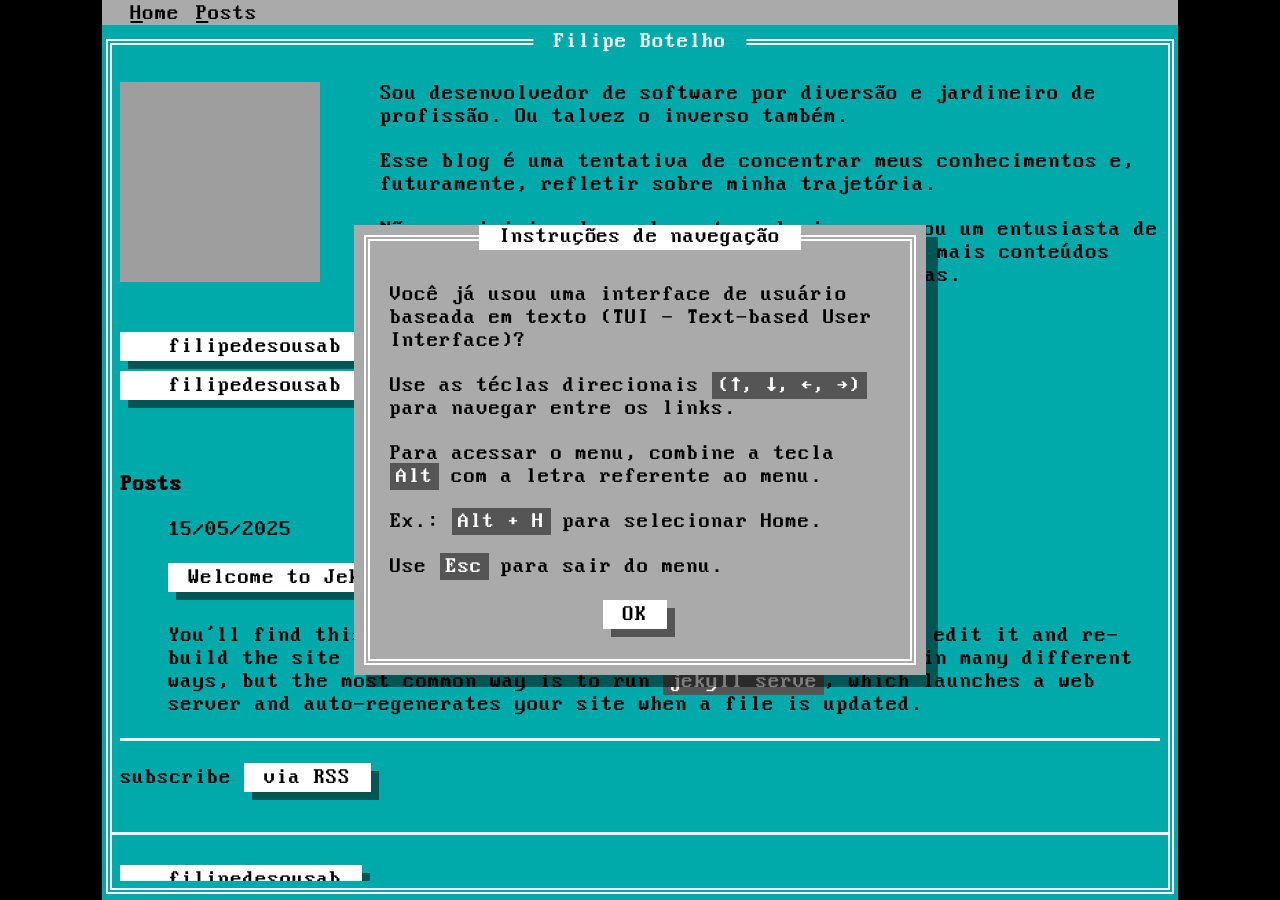
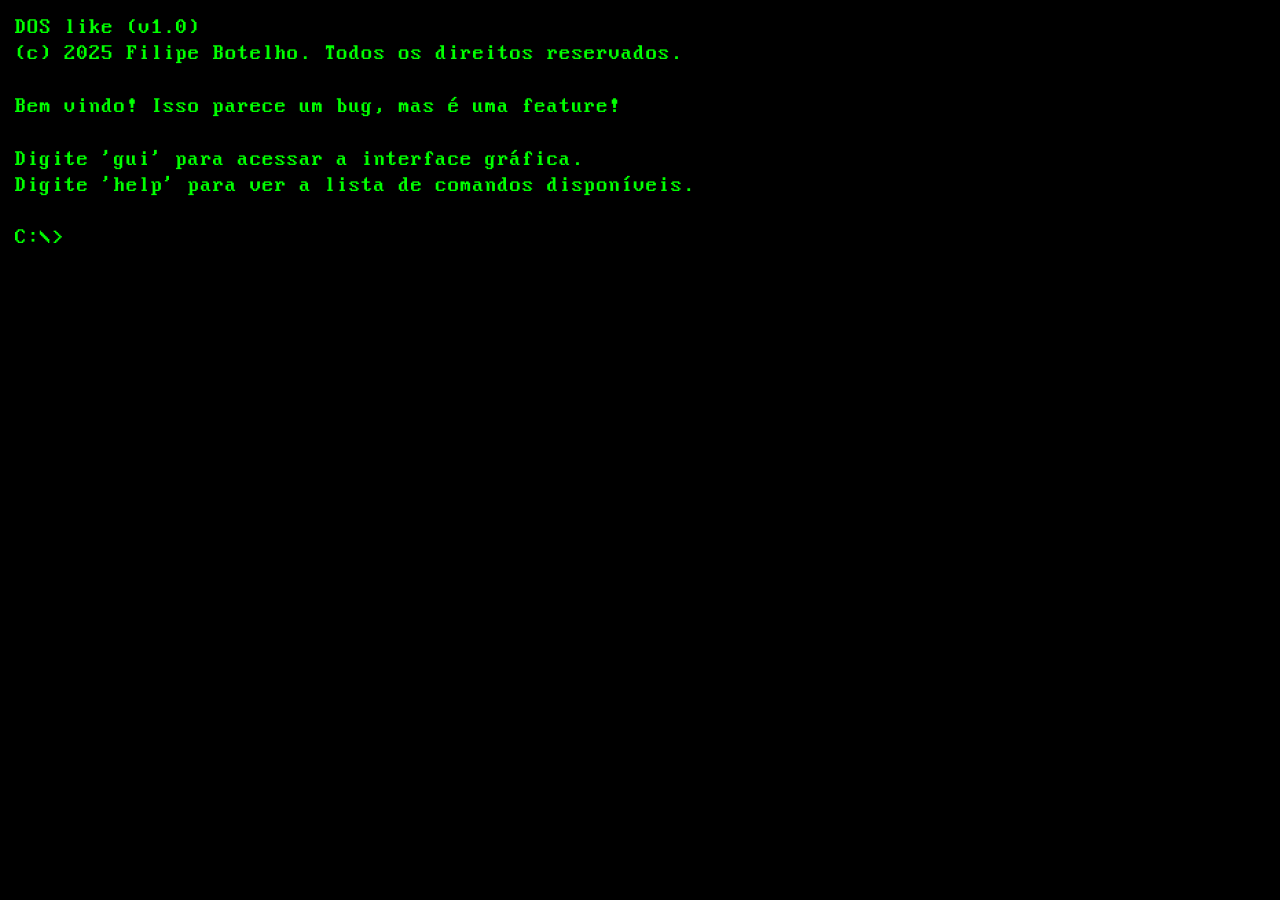
Before and after one commit to filipedesousab/filipedesousab.github.io, a Jekyll site: the page built from index.html, in a window 1280 px wide. Built offline with Jekyll 4.4.1, drawn with Linux system fonts in a browser that asks for light colours; grey boxes are pictures that could not be loaded.

Commit message:
Add msdos interface to index

```diff
--- a/_includes/header.html
+++ b/_includes/header.html
@@ -6,11 +6,7 @@
   <nav class="site-nav">
     <ul>
       <li>
-        <a
-          class="page-link h"
-          rel="author"
-          href="{{ "/" | relative_url }}">
-          <span>H</span>ome</a>
+        <a class="page-link h" rel="author" href="{{ "/gui" | relative_url }}"><span>H</span>ome</a>
       </li>
       {%- if page_paths -%}
         {%- for path in page_paths -%}
@@ -25,13 +21,16 @@
           {%- endif -%}
         {%- endfor -%}
       {%- endif -%}
+      <li>
+        <a class="page-link s" rel="author" href="{{ "/" | relative_url }}"><span>S</span>air</a>
+      </li>
     </ul>
   </nav>
 
   <span class="site-title">
     {{ site.title | escape }}
     {%- if page.title -%}
-      {{ " - " }}{{ page.title | escape }}
+    {{ " - " }}{{ page.title | escape }}
     {%- endif -%}
   </span>
 </header>
--- /dev/null
+++ b/assets/dos.css
@@ -0,0 +1,59 @@
+@font-face {
+    font-family: DOS;
+    src: url('./fonts/perfect_dos_vga_437_win.ttf');
+}
+
+@font-face {
+    font-family: IBM_VGA8;
+    src: url('./fonts/ibm_vga8.woff2');
+}
+
+body,
+html {
+    margin: 0;
+    padding: 0;
+    height: 100%;
+    background-color: #000000;
+    color: #00FF00;
+    font-family: DOS, IBM_VGA8, monospace;
+    font-size: 22px;
+}
+
+#terminal {
+    padding: 15px;
+    height: 100vh;
+    box-sizing: border-box;
+    overflow-y: auto;
+    cursor: text;
+}
+
+#output p {
+    margin: 0;
+    white-space: pre-wrap;
+    line-height: 1.2;
+}
+
+.input-area {
+    display: flex;
+    align-items: center;
+}
+
+.prompt {
+    margin-right: 8px;
+}
+
+#input-line {
+    outline: none;
+    caret-color: transparent;
+}
+
+.input-area::after {
+    content: '█';
+    animation: blink 1s step-end infinite;
+}
+
+@keyframes blink {
+    50% {
+        opacity: 0;
+    }
+}
--- /dev/null
+++ b/assets/dos.js
@@ -0,0 +1,140 @@
+---
+---
+document.addEventListener('DOMContentLoaded', () => {
+  const terminal = document.getElementById('terminal');
+  const output = document.getElementById('output');
+  const inputLine = document.getElementById('input-line');
+
+  let commandHistory = sessionStorage.getItem('commandHistory');
+  commandHistory = commandHistory ? commandHistory.split(',') : [];
+  let historyIndex = commandHistory.length;
+
+  const commands = {
+    help: `Comandos disponíveis:
+
+  help      - Mostrar esta lista de comandos.
+  gui       - Abrir interface gráfica.
+  about     - Exibir informações sobre mim.
+  posts     - Listar posts.
+  contact   - Mostrar minhas informações de contato.
+  clear     - Limpar a tela do terminal.`,
+
+    about: `\nSou desenvolvedor de software por diversão e jardineiro de profissão. Ou talvez o inverso também.
+Esse blog é uma tentativa de concentrar meus conhecimentos e, futuramente, refletir sobre minha trajetória.\n
+Não sou inimigo de nenhuma tecnologia, mas sou um entusiasta de Ruby on Rails.
+Portanto, é provável que haja mais conteúdos relacionados ao RoR e tecnologias relacionadas.`,
+
+    posts: `{% for post in site.posts %}
+  {%- assign date_format = site.minima.date_format | default: "%b %-d, %Y" -%}
+  \n {{ forloop.index }}. {{ post.date | date: date_format }} - {{ post.title | escape }}
+{%- endfor -%}`,
+
+    contact: `Você pode me encontrar em:
+{% if site.github_username %}
+  GitHub:     github.com/{{ site.github_username | escape }}
+{%- endif -%}
+{% if site.linkedin_username %}
+  LinkedIn:   linkedin.com/in/{{ site.linkedin_username | escape }}
+{%- endif -%}`,
+
+    clear: ''
+  };
+
+  function showWelcomeMessage() {
+    const dosHistory = sessionStorage.getItem('dosHistory');
+
+    if (dosHistory) {
+      output.innerHTML = dosHistory;
+      return;
+    }
+
+    const welcomeText = `DOS like (v1.0)
+(c) 2025 Filipe Botelho. Todos os direitos reservados.
+
+Bem vindo! {{ site.description | escape }}
+
+Digite 'gui' para acessar a interface gráfica.
+Digite 'help' para ver a lista de comandos disponíveis.\n\n`;
+
+    const p = document.createElement('p');
+    p.textContent = welcomeText;
+    output.appendChild(p);
+  }
+
+  function executeCommand(command) {
+    const commandOutputLine = document.createElement('p');
+    commandOutputLine.innerHTML = `<span class="prompt">C:\\></span>${command}`;
+    output.appendChild(commandOutputLine);
+
+    if (command === 'clear') {
+      output.innerHTML = '';
+    } else if (command === 'gui') {
+      window.location.href = '/gui';
+      sessionStorage.setItem('dosHistory', output.innerHTML)
+    } else if (commands[command]) {
+      const response = document.createElement('p');
+      response.textContent = `${commands[command]}\n\n`;
+      output.appendChild(response);
+    } else {
+      const error = document.createElement('p');
+      error.textContent = `Comando '${command}' não reconhecido. Digite 'help' para ajuda.\n\n`;
+      output.appendChild(error);
+    }
+  }
+
+  inputLine.addEventListener('keydown', (e) => {
+    if (e.key === 'Enter') {
+      e.preventDefault();
+      const command = inputLine.textContent.trim().toLowerCase();
+
+      if (command) {
+        commandHistory.push(command);
+        sessionStorage.setItem('commandHistory', commandHistory)
+        historyIndex = commandHistory.length;
+        executeCommand(command);
+        inputLine.textContent = '';
+      } else {
+        const emptyLine = document.createElement('p');
+        emptyLine.innerHTML = `<span class="prompt">C:\\></span>`;
+        output.appendChild(emptyLine);
+      }
+      terminal.scrollTop = terminal.scrollHeight;
+    } else if (e.key === 'ArrowLeft') {
+      e.preventDefault();
+    } else if (e.key === 'ArrowUp') {
+      e.preventDefault();
+      if (historyIndex > 0) {
+        historyIndex--;
+        inputLine.textContent = commandHistory[historyIndex];
+        placeCursorAtEnd();
+      }
+    } else if (e.key === 'ArrowDown') {
+      e.preventDefault();
+      if (historyIndex < commandHistory.length - 1) {
+        historyIndex++;
+        inputLine.textContent = commandHistory[historyIndex];
+        placeCursorAtEnd();
+      } else if (historyIndex === commandHistory.length - 1) {
+        historyIndex++;
+        inputLine.textContent = '';
+      }
+    }
+  });
+
+  terminal.addEventListener('click', () => {
+    inputLine.focus();
+  });
+
+  function placeCursorAtEnd() {
+    inputLine.focus();
+    const range = document.createRange();
+    range.selectNodeContents(inputLine);
+    range.collapse(false);
+    const sel = window.getSelection();
+    sel.removeAllRanges();
+    sel.addRange(range);
+  }
+
+  showWelcomeMessage();
+  inputLine.focus();
+});
--- a/assets/main-tui.js
+++ b/assets/main-tui.js
@@ -39,6 +39,10 @@ document.addEventListener('DOMContentLoaded', function () {
                 case 'p':
                 case 'P':
                     document.querySelector('.page-link.p').focus()
+                    break
+                case 's':
+                case 'S':
+                    document.querySelector('.page-link.s').focus()
                     break
                 default:
                     document.querySelector('.page-link.h').focus()
--- a/assets/main-tui.scss
+++ b/assets/main-tui.scss
@@ -58,6 +58,7 @@ $spacing-unit: 30px !default;
 * {
     font-family: DOS, IBM_VGA8, monospace;
     font-size: 22px;
+    line-height: 1.2;
 }
 
 body {
@@ -98,6 +99,7 @@ header.menu {
             list-style: none;
             float: left;
         }
+
         .page-link {
             padding: 2px 8px;
         }
@@ -136,7 +138,7 @@ header.menu {
             min-width: 100px;
 
             li {
-              float: none;
+                float: none;
             }
         }
     }
@@ -329,11 +331,8 @@ code>* {
 .modal-backdrop {
     color: #000;
     display: none;
-    /* Oculta o modal por padrão */
     position: fixed;
-    /* Fixa o modal na viewport */
     z-index: 1000;
-    /* Garante que ele fique acima de outros elementos */
     left: 0;
     top: 0;
     width: 100%;
@@ -368,13 +367,9 @@ code>* {
 
 .modal-content {
     margin: auto;
-    /* Largura padrão */
     max-width: 500px;
-    /* Largura máxima */
     position: relative;
-    /* Para posicionar o botão de fechar */
     animation: fadeIn 0.3s ease-out;
-    /* Animação simples de entrada */
 }
 
 .modal-footer {
--- a/index.html
+++ b/index.html
@@ -1,20 +1,28 @@
 ---
-layout: home
 ---
-<div class="home-description">
-  <div class="image">
-    <img src="https://0.gravatar.com/avatar/23ee47aa1397bc9505bb51a887ad8971b821a749d41dc8654e5c9496ce76b28f?size=128">
+<!DOCTYPE html>
+<html lang="pt-BR">
+
+<head>
+  <meta charset="UTF-8">
+  <meta name="viewport" content="width=device-width, initial-scale=1.0">
+  <link
+    rel="shortcut icon"
+    type="image/x-icon"
+    href="{{ "/assets/dos-favicon.png" | relative_url }}">
+  <title>{{ site.title | escape }}</title>
+  <link rel="stylesheet" href="{{ "/assets/dos.css" | relative_url }}">
+</head>
+
+<body>
+  <div id="terminal">
+    <div id="output"></div>
+    <div class="input-area">
+        <span class="prompt">C:\></span>
+        <span id="input-line" contenteditable="true" spellcheck="false"></span>
+    </div>
   </div>
-  <div class="paragraphs">
-    <p>Sou desenvolvedor de software por diversão e jardineiro de profissão. Ou talvez o inverso também.</p>
-    <p>Esse blog é uma tentativa de concentrar meus conhecimentos e, futuramente, refletir sobre minha trajetória.</p>
-    <p>
-      Não sou inimigo de nenhuma tecnologia, mas sou um entusiasta de Ruby on Rails.
-      Portanto, é provável que haja mais conteúdos relacionados ao RoR e tecnologias relacionadas.
-    </p>
-  </div>
-  <div class="social">
-    {%- include social.html -%}
-  </div>
-</div>
-<br>
+  <script src="{{ "/assets/dos.js" | relative_url }}"></script>
+</body>
+
+</html>
```
Also changed, not shown: gui.html (added, +21 -0 lines), assets/dos-favicon.png (added).
